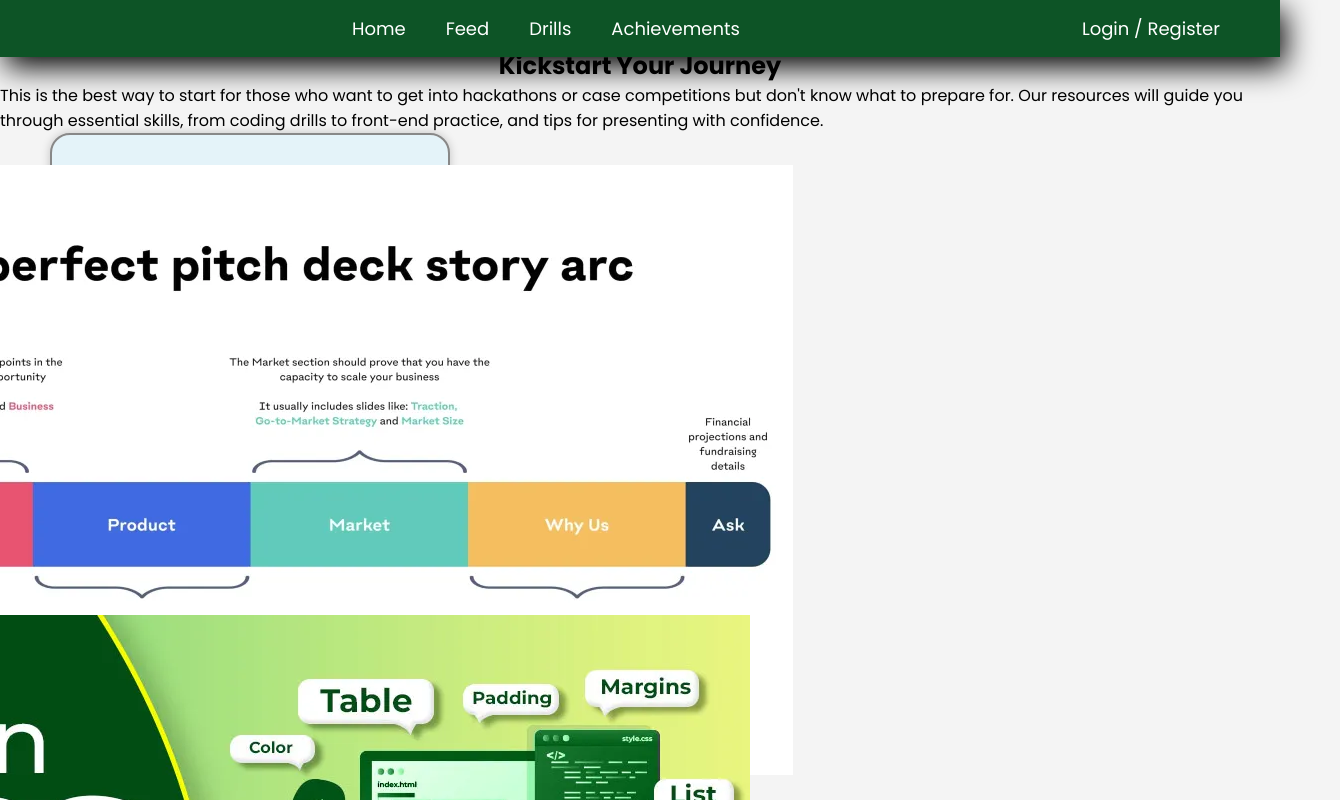
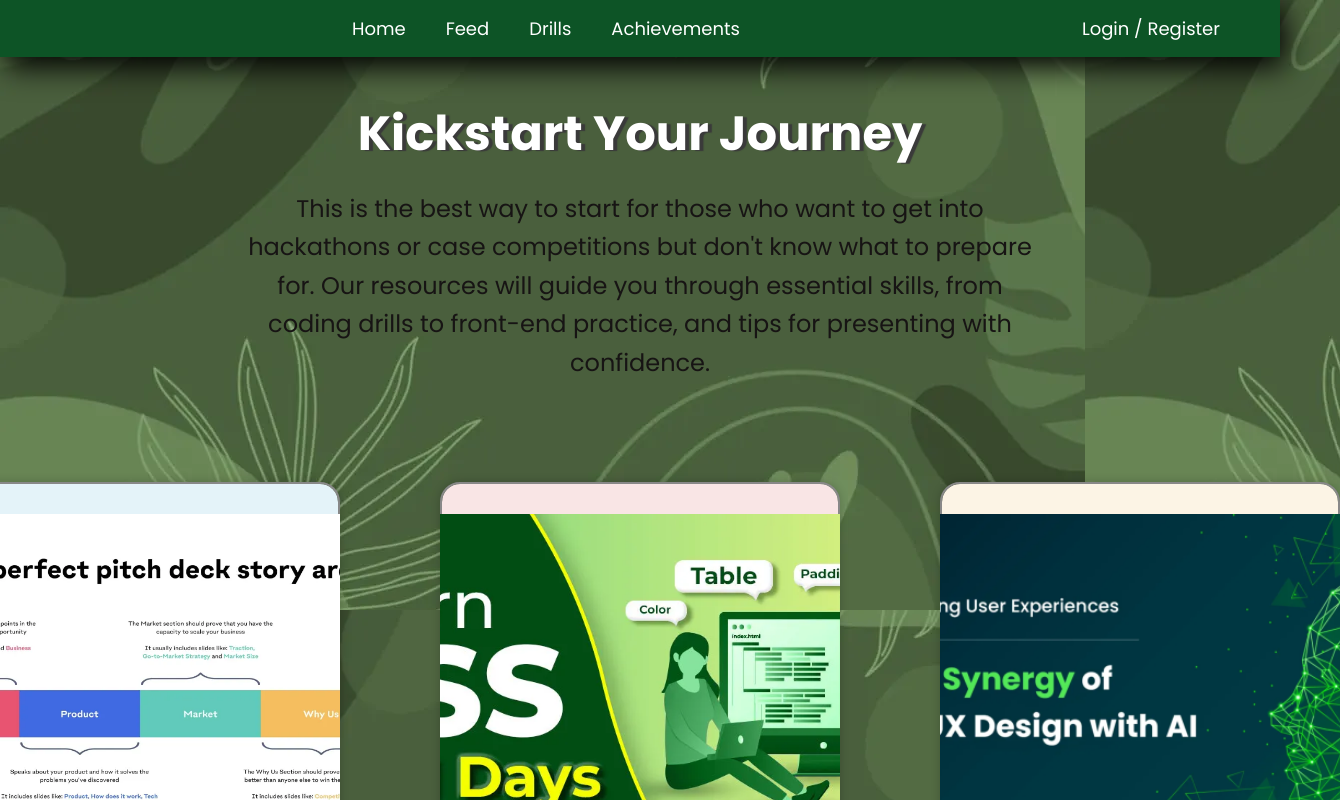
Before and after one commit to parora54/ignition-hacks-v5, a React (Vite) app in the folder client/: page /drills in a window 1280 px wide. Shown: the top 800 px of the page, 1340 px wide, since content can reach past the window. Built offline with nearby package versions, Linux system fonts and the light colour scheme.

Commit message:
add: Last styling changes

```diff
--- a/client/src/styles/Achievements.module.css
+++ b/client/src/styles/Achievements.module.css
@@ -1,6 +1,4 @@
 @import url('https://fonts.googleapis.com/css2?family=Poppins:wght@100;400;700&display=swap');
-
-/* Avoid global selectors like * and body */
 
 .wrapper {
     width: 500px;
@@ -8,6 +6,7 @@
     color: #2c2c2c;
     padding: 20px;
     box-shadow: 0 14px 28px rgba(0, 0, 0, 0.25), 0 10px 20px rgba(0, 0, 0, 0.26);
+    background-color: #5e8060;
 }
 
 .profile {
--- a/client/src/styles/Drills.module.css
+++ b/client/src/styles/Drills.module.css
@@ -1,33 +1,32 @@
 body {
     margin: 0;
     padding: 0;
-    font-family: Arial, sans-serif;
-    background-color: #f4f4f4;
+    background: url(../../public/assets/2.jpg);
 }
 
-.intro-section {
+.introSection {
     text-align: center;
     margin-top: 50px;
     margin-bottom: 50px;
     padding: 0 20px;
 }
 
-.intro-subtitle {
+.introSubtitle {
     font-size: 48px;
-    font-family: 'BubblyFont', Arial, sans-serif;
     margin-bottom: 20px;
+    color: #fff;
+    text-shadow: 4px 1px 1px  #3a3a3a;
 }
 
-.intro-paragraph {
+.introParagraph {
     font-size: 24px;
-    font-family: 'Arial', sans-serif;
-    color: #555;
+    color: #171414;
     line-height: 1.6;
     max-width: 800px;
     margin: 0 auto;
 }
 
-.card-container {
+.cardContainer {
     display: flex;
     justify-content: center;
     margin-top: 100px;
@@ -59,15 +58,15 @@ body {
     transform: scale(1.3);
 }
 
-.card-image {
-    width: 300px;
-    height: 300px;
+.cardImage {
+    width: 400px;
+    height: 500px;
     object-fit: cover;
     object-position: center;
     margin-bottom: 20px;
 }
 
-.card-subtitle {
+.cardSubtitle {
     text-align: center;
     font-size: 40px;
     font-family: 'BubblyFont';
--- a/client/src/styles/Profile.module.css
+++ b/client/src/styles/Profile.module.css
@@ -1,5 +1,3 @@
-/* Profile.module.css */
-
 .profileContainer {
     background-color: #f9f9f9;
     padding: 20px;
@@ -20,6 +18,7 @@
     margin: 0;
     font-size: 2em; /* Slightly larger font size for the header */
     color: #333;
+    text-shadow: 2px 2px 5px rgba(0, 0, 0, 0.2); /* Lighter shadow */
 }
 
 .profileName {
```
